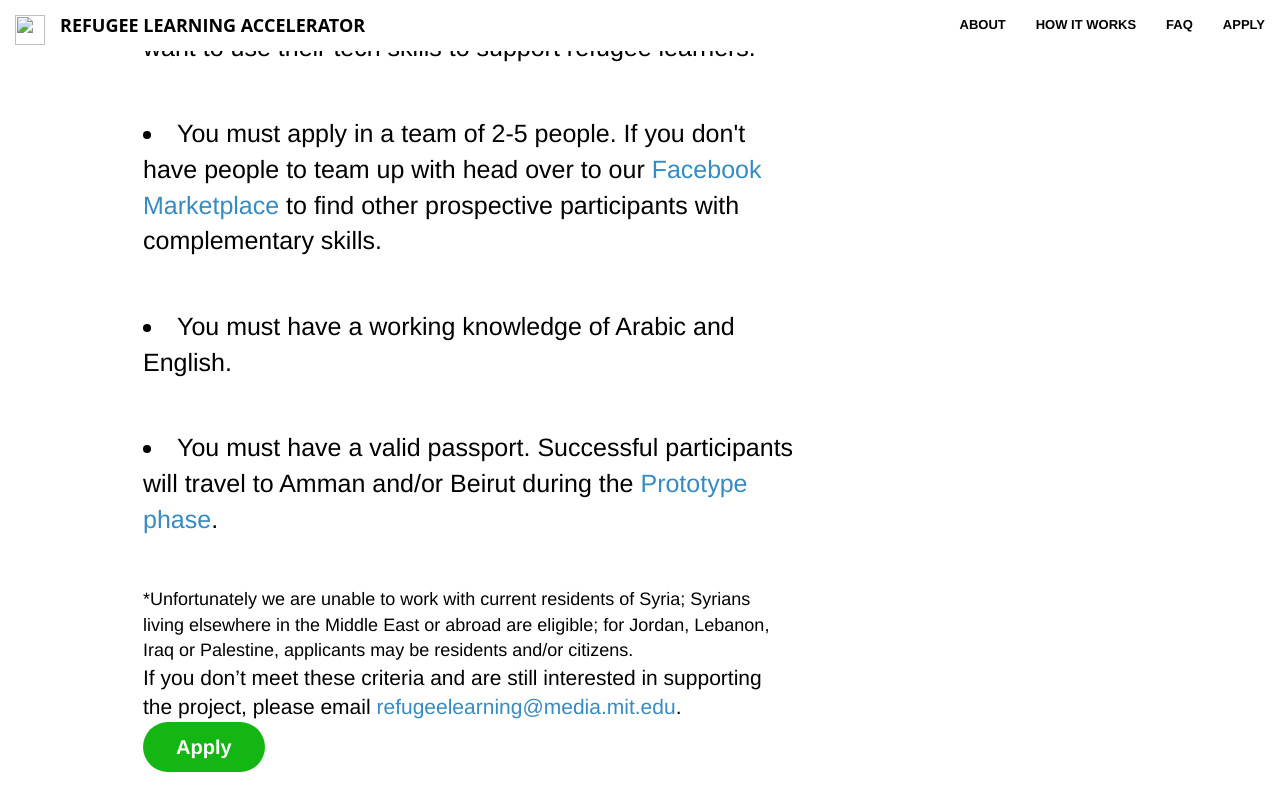
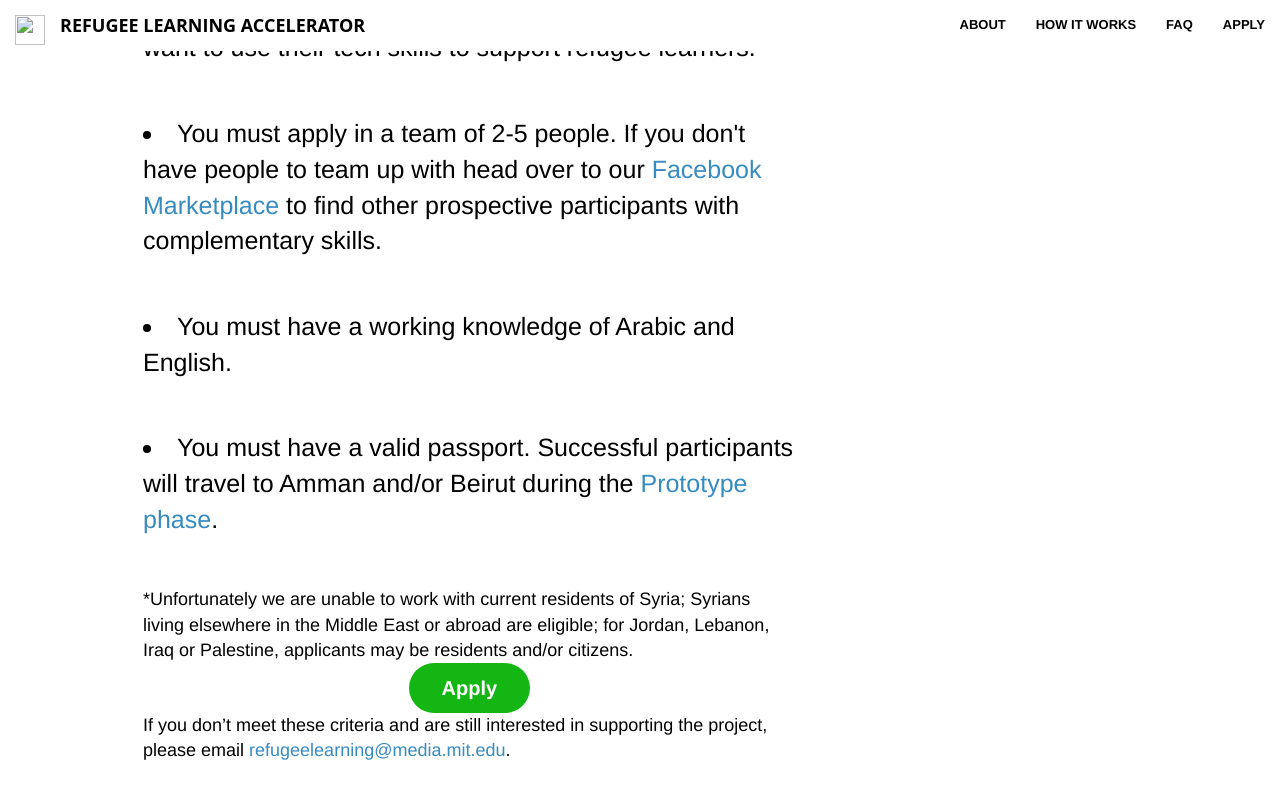
Before and after one commit to Refugee-Learning-Accelerator/Refugee-Learning-Accelerator.github.io, a Jekyll site: the page apply/index.html, which Jekyll copies as it is, in a window 1280 px wide and 900 px high, scrolled down 888 px. Shown: the top 811 px of the window. Built offline with Jekyll 4.4.1, drawn with Linux system fonts in a browser that asks for light colours; nearby versions of some CDN libraries.

Commit message:
Fixing things

```diff
--- a/apply/index.html
+++ b/apply/index.html
@@ -64,15 +64,17 @@
 
 			<p></p>
 
-			<p class="list" style="font-size: 18px; line-height:1.4em;">*Unfortunately we are unable to work with current residents of Syria; Syrians living elsewhere in the Middle East or abroad are eligible; for Jordan, Lebanon, Iraq or Palestine, applicants may be residents and/or citizens.</p>
+			<p style="font-size: 18px; line-height:1.4em;">*Unfortunately we are unable to work with current residents of Syria; Syrians living elsewhere in the Middle East or abroad are eligible; for Jordan, Lebanon, Iraq or Palestine, applicants may be residents and/or citizens.</p>
 
-			<p>
+			    <p style="text-align: center;">
+			<a class="typeform-share button" href="https://mllearning.typeform.com/to/csIHTi" data-mode="popup" style="display:inline-block;text-decoration:none;background-color:#13b613;color:white;cursor:pointer;font-family:Helvetica,Arial,sans-serif;font-size:20px;line-height:50px;text-align:center;margin:0;height:50px;padding:0px 33px;border-radius:25px;max-width:100%;white-space:nowrap;overflow:hidden;text-overflow:ellipsis;font-weight:bold;-webkit-font-smoothing:antialiased;-moz-osx-font-smoothing:grayscale;" data-submit-close-delay="0" target="_blank">Apply </a> <script> (function() { var qs,js,q,s,d=document, gi=d.getElementById, ce=d.createElement, gt=d.getElementsByTagName, id="typef_orm_share", b="https://embed.typeform.com/"; if(!gi.call(d,id)){ js=ce.call(d,"script"); js.id=id; js.src=b+"embed.js"; q=gt.call(d,"script")[0]; q.parentNode.insertBefore(js,q) } })() </script>
+			    </p>
+
+			    <p style="font-size: 18px; line-height:1.4em;">
 			If you don’t meet these criteria and are still interested in supporting the project, please email <a class="class2" href="mailto:refugeelearning@media.mit.edu">refugeelearning@media.mit.edu</a>.
 			</p>
 
-			<p>
-			<a class="typeform-share button" href="https://mllearning.typeform.com/to/csIHTi" data-mode="popup" style="display:inline-block;text-decoration:none;background-color:#13b613;color:white;cursor:pointer;font-family:Helvetica,Arial,sans-serif;font-size:20px;line-height:50px;text-align:center;margin:0;height:50px;padding:0px 33px;border-radius:25px;max-width:100%;white-space:nowrap;overflow:hidden;text-overflow:ellipsis;font-weight:bold;-webkit-font-smoothing:antialiased;-moz-osx-font-smoothing:grayscale;" data-submit-close-delay="0" target="_blank">Apply </a> <script> (function() { var qs,js,q,s,d=document, gi=d.getElementById, ce=d.createElement, gt=d.getElementsByTagName, id="typef_orm_share", b="https://embed.typeform.com/"; if(!gi.call(d,id)){ js=ce.call(d,"script"); js.id=id; js.src=b+"embed.js"; q=gt.call(d,"script")[0]; q.parentNode.insertBefore(js,q) } })() </script>
-			    </p>
+
 
                     </div>
                 </div>
```
